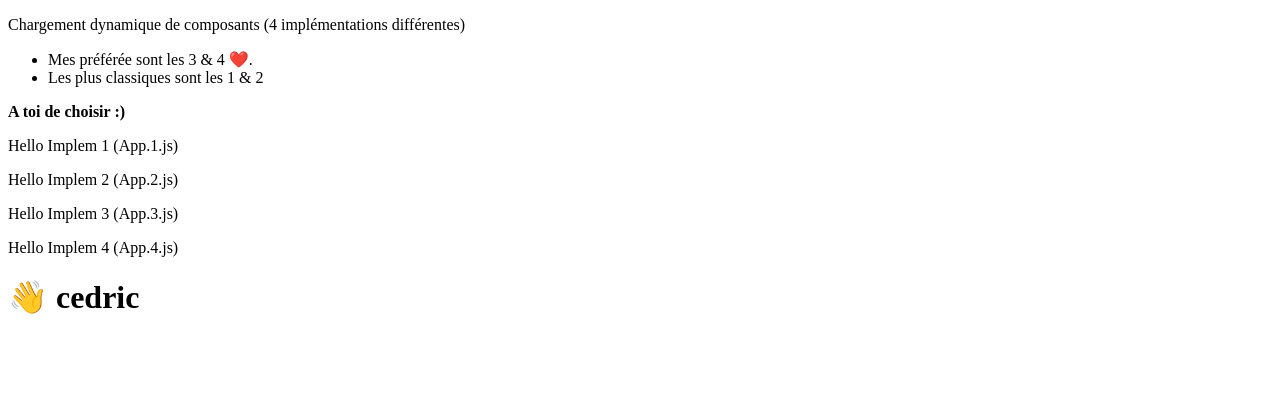
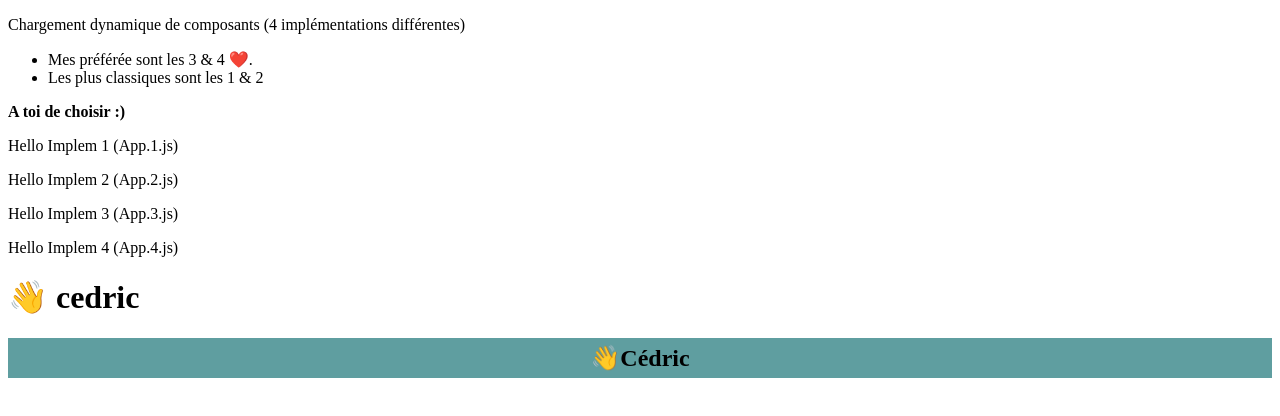
Before and after one commit to jeantil/jeantil, a React app: page / in a window 1280 px wide. Built offline with nearby package versions, Linux system fonts and the light colour scheme; some packages are replaced by stand-ins of ours.

Commit message:
Exemple 6 (avec styled-jsx)

```diff
--- a/package.json
+++ b/package.json
@@ -3,6 +3,7 @@
   "version": "0.1.0",
   "private": true,
   "dependencies": {
+    "classnames": "^2.2.6",
     "react": "^16.8.6",
     "react-dom": "^16.8.6",
     "react-scripts": "2.1.8",
@@ -26,8 +27,8 @@
     "not op_mini all"
   ],
   "devDependencies": {
+    "customize-cra": "^0.2.12",
     "prettier": "^1.16.4",
-    "customize-cra": "^0.2.12",
     "react-app-rewired": "^2.1.1"
   }
 }
--- a/public/index.html
+++ b/public/index.html
@@ -23,5 +23,6 @@
     <div id="app3"></div>
     <div id="app4"></div>
     <div id="app5"></div>
+    <div id="app6"></div>
   </body>
 </html>
--- /dev/null
+++ b/src/App.6.js
@@ -0,0 +1,74 @@
+// Pour le linter je ne sais pas :
+// => chez nous, on ne variabilise pas les media queries
+
+// En revanche, on variabilise des propriétés "classiques".
+// => Et ça, ça fonctionne, exemple :
+// .delivery__prices-card {
+//  padding: 6px 12px;
+//  background-color: ${theme.primary.background};
+//}
+
+// En attendant, il faudrait désactiver cette règle de css-lint mais je n'ai pas le temps de checker.
+// => En clair, c'est un bug dans l'extension "styled-jsx-language-server" de vscode
+// Dans l'intervalle, tu peux ajouter dans les settings de vscode :
+// "css.validate": false
+
+// Pour le reste, j'aurais fait plutôt comme ça :
+
+import React from 'react';
+import classnames from 'classnames';
+import css from 'styled-jsx/css';
+
+const breakpoints = {
+  md: '960px',
+  lg: '1280px'
+};
+
+const styles = css`
+  .heading {
+    background: pink;
+    padding: 6px 12px;
+  }
+  .heading--left {
+    text-align: left;
+  }
+  .heading--center {
+    text-align: center;
+  }
+  .heading--right {
+    text-align: right;
+  }
+  @media (min-width: ${breakpoints.md}) {
+    .heading {
+      background: cadetblue;
+    }
+  }
+`;
+
+const Heading = ({ tag, align, children, ...props }) => {
+  const Tag = tag || 'h1';
+  const tagClasses = classnames('heading', props.className, {
+    'heading--left': align === 'left',
+    'heading--center': align === 'center',
+    'heading--right': align === 'right'
+  });
+  return (
+    <Tag className={tagClasses} {...props}>
+      {children}
+      <style jsx>{styles}</style>
+    </Tag>
+  );
+};
+
+const App = () => (
+  <div className="App">
+    <Heading tag="h2" align="center">
+      <span role="img" aria-label="wave">
+        👋
+      </span>
+      <span>Cédric</span>
+    </Heading>
+  </div>
+);
+
+export default App;
```
Also changed, not shown: src/index.js (+14 -12 lines), 2 other files.
